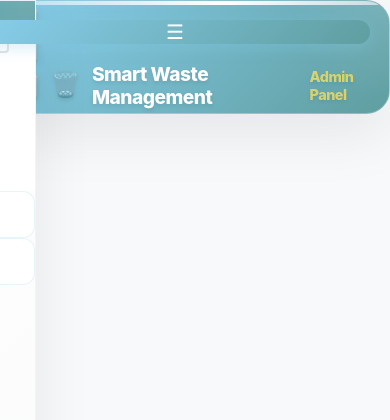
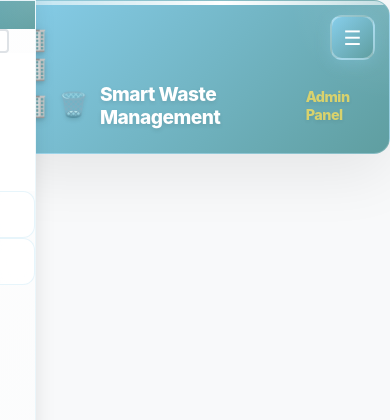
Before and after one commit to jamstanleyambe/smart-waste-management-main, a Django app: template templates/admin/base_site.html in a window 390 px wide. Shown: the top 420 px of the page. Run offline with Django 4.2, Linux system fonts and the light colour scheme; the template is opened without the code that fills it, so the values that code supplies are empty.

Commit message:
📱 Fix responsive design - Enhanced mobile layout, sidebar toggle, and responsive breakpoints

```diff
--- a/templates/admin/base_site.html
+++ b/templates/admin/base_site.html
@@ -2956,7 +2956,7 @@
         transform: scaleY(1);
     }
 
-    /* Responsive sidebar */
+    /* Responsive sidebar - Enhanced */
     @media (max-width: 1200px) {
         #nav-sidebar {
             width: 280px !important;
@@ -2969,6 +2969,7 @@
     }
 
     @media (max-width: 768px) {
+        /* Mobile layout - Sidebar hidden by default */
         #nav-sidebar {
             position: fixed !important;
             top: 0 !important;
@@ -2979,17 +2980,21 @@
             transition: right 0.3s ease !important;
             border-radius: 16px 0 0 16px !important;
             margin-bottom: 0 !important;
-        }
-
+            box-shadow: -5px 0 25px rgba(0, 0, 0, 0.15) !important;
+        }
+
+        /* Show sidebar when open class is added */
         #nav-sidebar.open {
             right: 0 !important;
         }
 
+        /* Mobile sidebar header */
         #nav-sidebar h2 {
             padding: 1.25rem 1.25rem 1rem;
             font-size: 1.1rem;
         }
 
+        /* Mobile sidebar content */
         #nav-sidebar ul {
             padding: 1.25rem;
         }
@@ -3003,14 +3008,47 @@
             transform: translateX(-4px);
         }
 
+        /* Mobile content layout */
         #content-main {
             margin-right: 0 !important;
             width: 100% !important;
-        }
-
-        /* Add mobile menu toggle */
+            padding: 1rem !important;
+        }
+
+        /* Mobile header adjustments */
+        #header {
+            padding: 1.5rem 1rem !important;
+            border-radius: 16px !important;
+            margin-bottom: 1rem !important;
+        }
+
+        /* Mobile dashboard adjustments */
+        .dashboard-container {
+            padding: 1rem !important;
+        }
+
+        .dashboard-stats {
+            grid-template-columns: 1fr !important;
+            gap: 1rem !important;
+        }
+
+        .premium-core-section {
+            margin: 1.5rem 0 !important;
+            border-radius: 16px !important;
+        }
+
+        .premium-header {
+            padding: 2rem 1.5rem 1.5rem !important;
+        }
+
+        .models-grid {
+            grid-template-columns: 1fr !important;
+            gap: 1rem !important;
+        }
+
+        /* Mobile menu toggle button */
         .mobile-menu-toggle {
-            display: block !important;
+            display: flex !important;
             position: fixed;
             top: 20px;
             right: 20px;
@@ -3019,20 +3057,46 @@
             color: white;
             border: none;
             border-radius: 12px;
-            padding: 0.75rem;
+            padding: 0;
             font-size: 1.25rem;
             cursor: pointer;
             box-shadow: 0 4px 15px rgba(135, 206, 235, 0.3);
             transition: all 0.3s ease;
+            width: 50px;
+            height: 50px;
+            align-items: center;
+            justify-content: center;
+            border: 2px solid rgba(255, 255, 255, 0.3);
         }
 
         .mobile-menu-toggle:hover {
             transform: scale(1.1);
             box-shadow: 0 6px 20px rgba(135, 206, 235, 0.4);
         }
-    }
-
-    @media (min-width: 769px) {
+
+        .mobile-menu-toggle:active {
+            transform: scale(0.95);
+        }
+    }
+
+    /* Tablet layout */
+    @media (min-width: 769px) and (max-width: 1024px) {
+        .mobile-menu-toggle {
+            display: none !important;
+        }
+
+        #nav-sidebar {
+            width: 260px !important;
+        }
+
+        #content-main {
+            margin-right: 280px !important;
+            width: calc(100% - 280px) !important;
+        }
+    }
+
+    /* Desktop layout */
+    @media (min-width: 1025px) {
         .mobile-menu-toggle {
             display: none !important;
         }
@@ -3348,6 +3412,73 @@
         max-width: 100% !important;
         width: 100% !important;
     }
+
+    /* Additional responsive improvements */
+    @media (max-width: 480px) {
+        .dashboard-container {
+            padding: 0.5rem !important;
+        }
+
+        .dashboard-stats {
+            gap: 0.75rem !important;
+        }
+
+        .stat-card {
+            padding: 1rem !important;
+        }
+
+        .premium-core-section {
+            margin: 1rem 0 !important;
+            border-radius: 12px !important;
+        }
+
+        .premium-header {
+            padding: 1.5rem 1rem 1rem !important;
+        }
+
+        .premium-title {
+            font-size: 1.1rem !important;
+        }
+
+        .premium-subtitle {
+            font-size: 0.9rem !important;
+        }
+
+        .models-grid {
+            gap: 0.75rem !important;
+        }
+
+        .premium-model-card {
+            padding: 1rem !important;
+        }
+
+        .mobile-menu-toggle {
+            top: 15px !important;
+            right: 15px !important;
+            width: 45px !important;
+            height: 45px !important;
+        }
+    }
+
+    /* Landscape mobile optimization */
+    @media (max-width: 768px) and (orientation: landscape) {
+        #nav-sidebar {
+            top: 0 !important;
+            height: 100vh !important;
+        }
+
+        .mobile-menu-toggle {
+            top: 10px !important;
+            right: 10px !important;
+        }
+    }
+
+    /* High DPI displays */
+    @media (-webkit-min-device-pixel-ratio: 2), (min-resolution: 192dpi) {
+        .mobile-menu-toggle {
+            box-shadow: 0 2px 8px rgba(0, 0, 0, 0.2);
+        }
+    }
 </style>
 {% endblock %}
 
```
